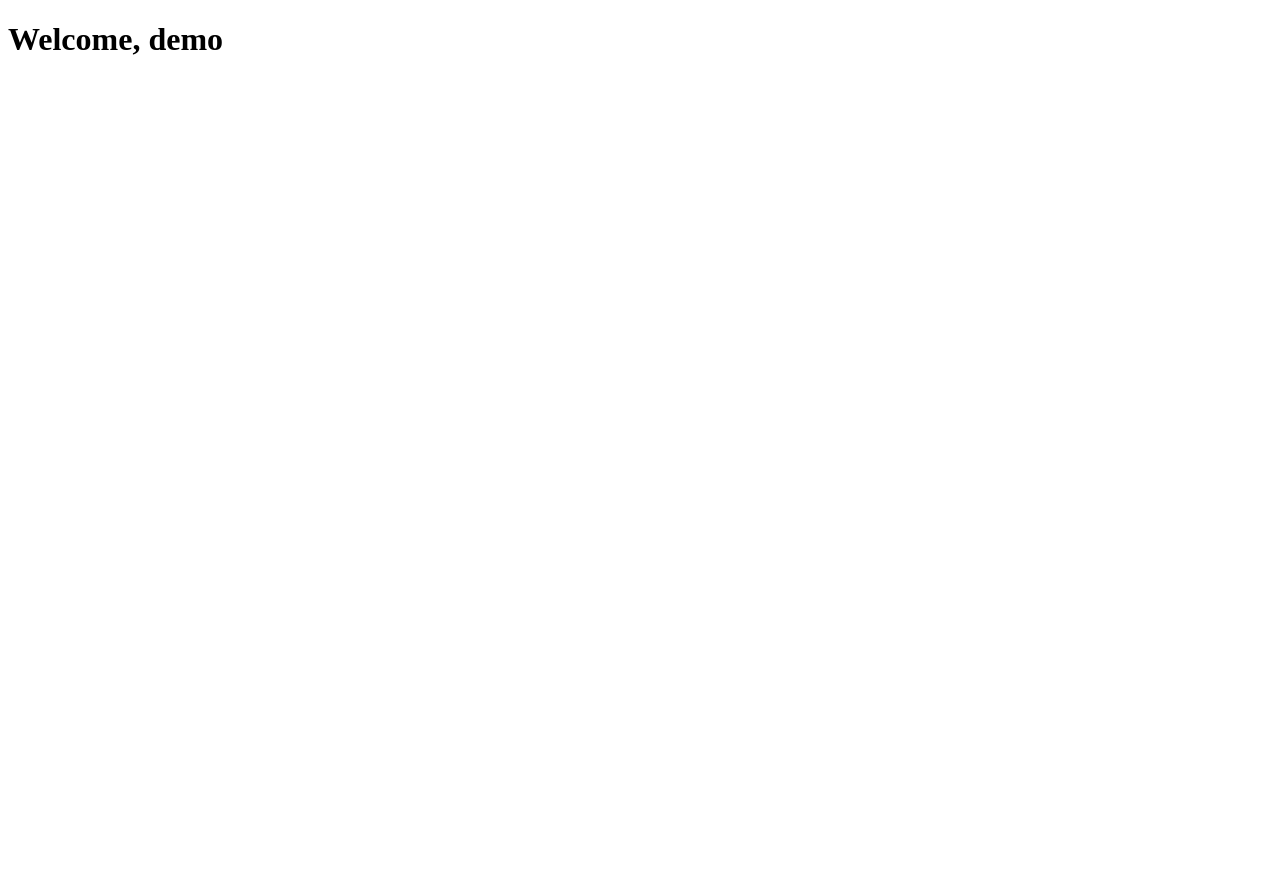
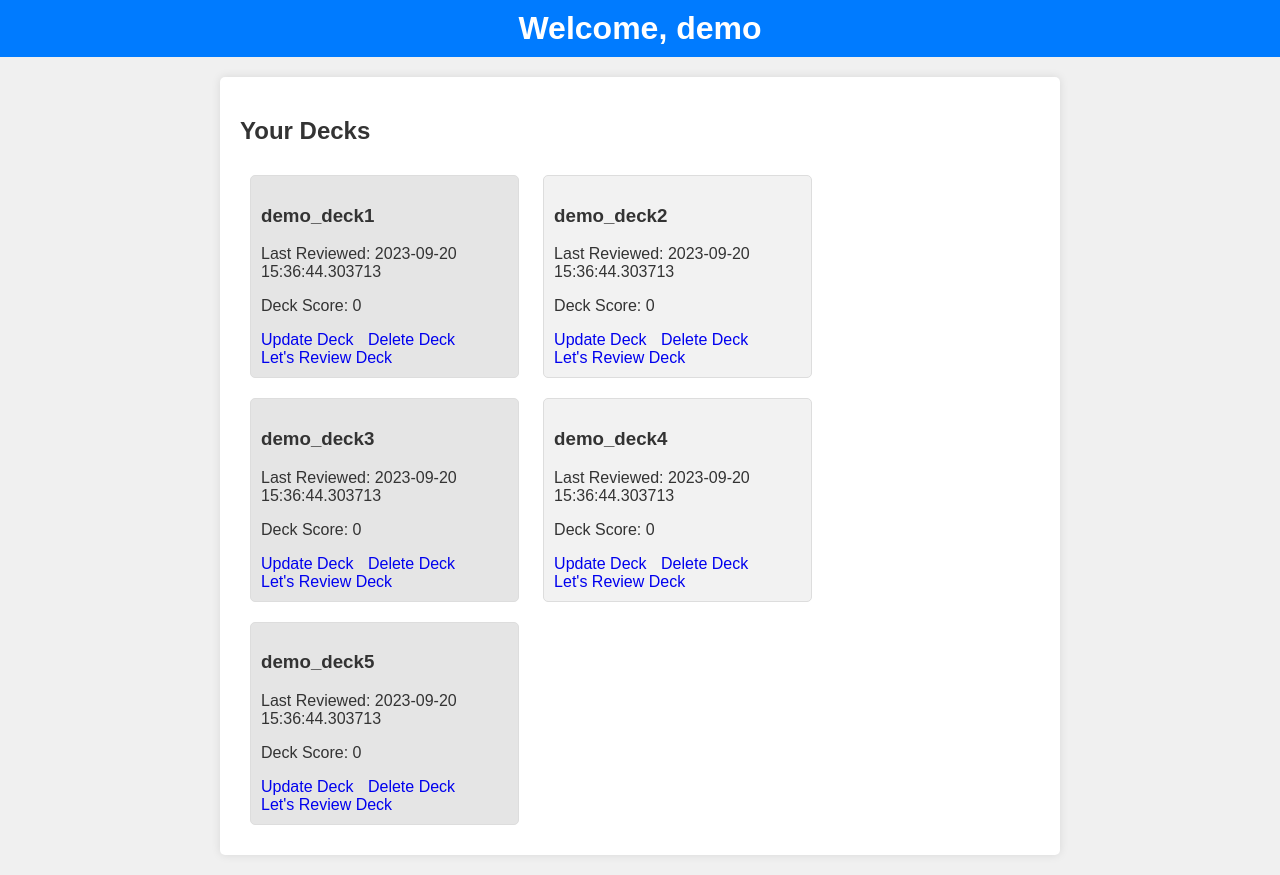
Before and after one commit to SoumiOnGit/Flashcard-Learning, a Flask app: page /user_dashboard/1 in a window 1280 px wide. Before the commit the page is almost empty. Before the commit the page ends 55 px from the top, so only its background shows below. Run offline with Flask 3, Linux system fonts and the light colour scheme.

Commit message:
Step 5 - Design User Dashboard and show decks as grid

```diff
--- a/app.py
+++ b/app.py
@@ -18,8 +18,7 @@ class User(db.Model):
         username = db.Column(db.String(200), nullable = False)
         email = db.Column(db.String(200), nullable = False)
         password = db.Column(db.String(200), nullable = False)
-
-
+        user_decks = relationship('Deck')
         def __repr__(self):
             return '<User %r>' % self.username
 
@@ -31,9 +30,6 @@ class Deck(db.Model):
         cards = relationship('Card')
         user_id = db.Column(db.Integer, db.ForeignKey('user.id'), nullable=False)
         deck_user = relationship('User', overlaps="user_decks")
-
-
-
 
 class Card(db.Model):
         id = db.Column(db.Integer, primary_key = True, autoincrement=True)
@@ -55,6 +51,9 @@ if not os.path.exists("./instance/flashcard.db"):
                 db.session.add(U1)
                 D1 = Deck(name = "demo_deck1", last_reviewed = datetime.now(), deck_score = 0, user_id = 1)
                 D2 = Deck(name = "demo_deck2", last_reviewed = datetime.now(), deck_score = 0, user_id = 1)
+                D3 = Deck(name = "demo_deck3", last_reviewed = datetime.now(), deck_score = 0, user_id = 1)
+                D4 = Deck(name = "demo_deck4", last_reviewed = datetime.now(), deck_score = 0, user_id = 1)
+                D5 = Deck(name = "demo_deck5", last_reviewed = datetime.now(), deck_score = 0, user_id = 1)
                 C1 = Card(front = "demo_front1", back = "demo_back1", card_score = 0, last_reviewed = datetime.now(), deck_id = 1)
                 C2 = Card(front = "demo_front2", back = "demo_back2", card_score = 0, last_reviewed = datetime.now(), deck_id = 1)
                 C3 = Card(front = "demo_front3", back = "demo_back3", card_score = 0, last_reviewed = datetime.now(), deck_id = 1)
@@ -65,6 +64,9 @@ if not os.path.exists("./instance/flashcard.db"):
                 C8 = Card(front = "demo_front8", back = "demo_back8", card_score = 0, last_reviewed = datetime.now(), deck_id = 2)
                 db.session.add(D1)
                 db.session.add(D2)
+                db.session.add(D3)
+                db.session.add(D4)
+                db.session.add(D5)
                 db.session.add(C1)
                 db.session.add(C2)
                 db.session.add(C3)
@@ -111,6 +113,7 @@ def login():
 @app.route('/user_dashboard/<int:user_id>', methods=['GET'])
 def user_dashboard(user_id):
      user = User.query.get_or_404(user_id)
+     print(user.user_decks)
      return render_template('user_dashboard.html', user = user)
 
 
--- a/templates/user_dashboard.html
+++ b/templates/user_dashboard.html
@@ -1,19 +1,87 @@
 <!DOCTYPE html>
-<!--[if lt IE 7]>      <html class="no-js lt-ie9 lt-ie8 lt-ie7"> <![endif]-->
-<!--[if IE 7]>         <html class="no-js lt-ie9 lt-ie8"> <![endif]-->
-<!--[if IE 8]>         <html class="no-js lt-ie9"> <![endif]-->
-<!--[if gt IE 8]>      <html class="no-js"> <!--<![endif]-->
-<html>
+<html lang="en">
 <head>
-        <meta charset="utf-8">
+    <meta charset="UTF-8">
     <meta http-equiv="X-UA-Compatible" content="IE=edge">
-        <title></title>
-        <meta name="description" content="">
-        <meta name="viewport" content="width=device-width, initial-scale=1">
-        <link rel="stylesheet" href="">
+    <meta name="viewport" content="width=device-width, initial-scale=1.0">
+    <title>User Dashboard - Flashcard App</title>
+    <style>
+        /* Reset some default styles */
+        body, h1 {
+            margin: 0;
+            padding: 0;
+        }
+
+        /* Global styles */
+        body {
+            font-family: Arial, sans-serif;
+            background-color: #f0f0f0;
+            color: #333;
+        }
+
+        /* Header styles */
+        header {
+            background-color: #007BFF;
+            color: #fff;
+            text-align: center;
+            padding: 10px;
+        }
+
+        /* Content container */
+        .container {
+            max-width: 800px;
+            margin: 20px auto;
+            background-color: #fff;
+            padding: 20px;
+            border-radius: 5px;
+            box-shadow: 0px 0px 10px rgba(0, 0, 0, 0.1);
+        }
+
+        /* Card styles */
+        .card {
+            border: 1px solid #ddd;
+            padding: 10px;
+            margin: 10px;
+            border-radius: 5px;
+            display: inline-block;
+            width: calc(33.33% - 20px);
+            background-color: #fff; /* Default background color */
+        }
+
+        /* Add more background colors */
+        .card:nth-child(odd) {
+            background-color: #f2f2f2;
+        }
+
+        .card:nth-child(even) {
+            background-color: #e5e5e5;
+        }
+
+        .card a {
+            margin-right: 10px;
+            text-decoration: none;
+        }
+
+        /* Add more styles as needed */
+    </style>
 </head>
 <body>
+    <header>
         <h1>Welcome, {{ user.username }}</h1>
+    </header>
+    <div class="container">
+        <h2>Your Decks</h2>
+        {% for deck in user.user_decks %}
+        <div class="card">
+            <h3>{{ deck.name }}</h3>
+            <p>Last Reviewed: {{ deck.last_reviewed }}</p>
+            <p>Deck Score: {{ deck.deck_score }}</p>
+            <a href="/update_deck/{{ deck.id }}">Update Deck</a>
+            <a href="/delete_deck/{{ deck.id }}">Delete Deck</a> <br>
+            <a href="/review_deck/{{ deck.id }}">Let's Review Deck</a>
+        </div>
+        {% endfor %}
+    </div>
     <script src="" async defer></script>
 </body>
 </html>
```
Also changed, not shown: steps.md (+2 -1 lines), instance/flashcard.db. Lines whose indentation alone changed are shown as unchanged.
